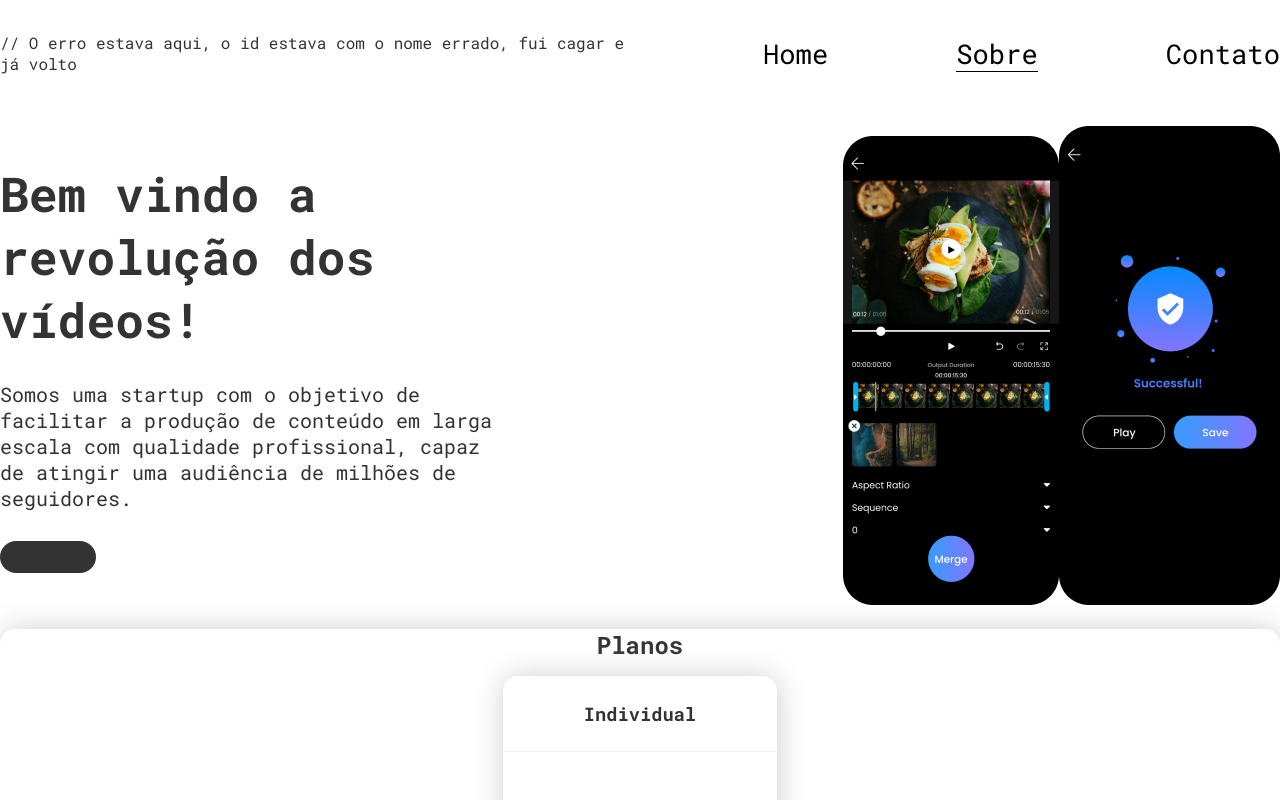
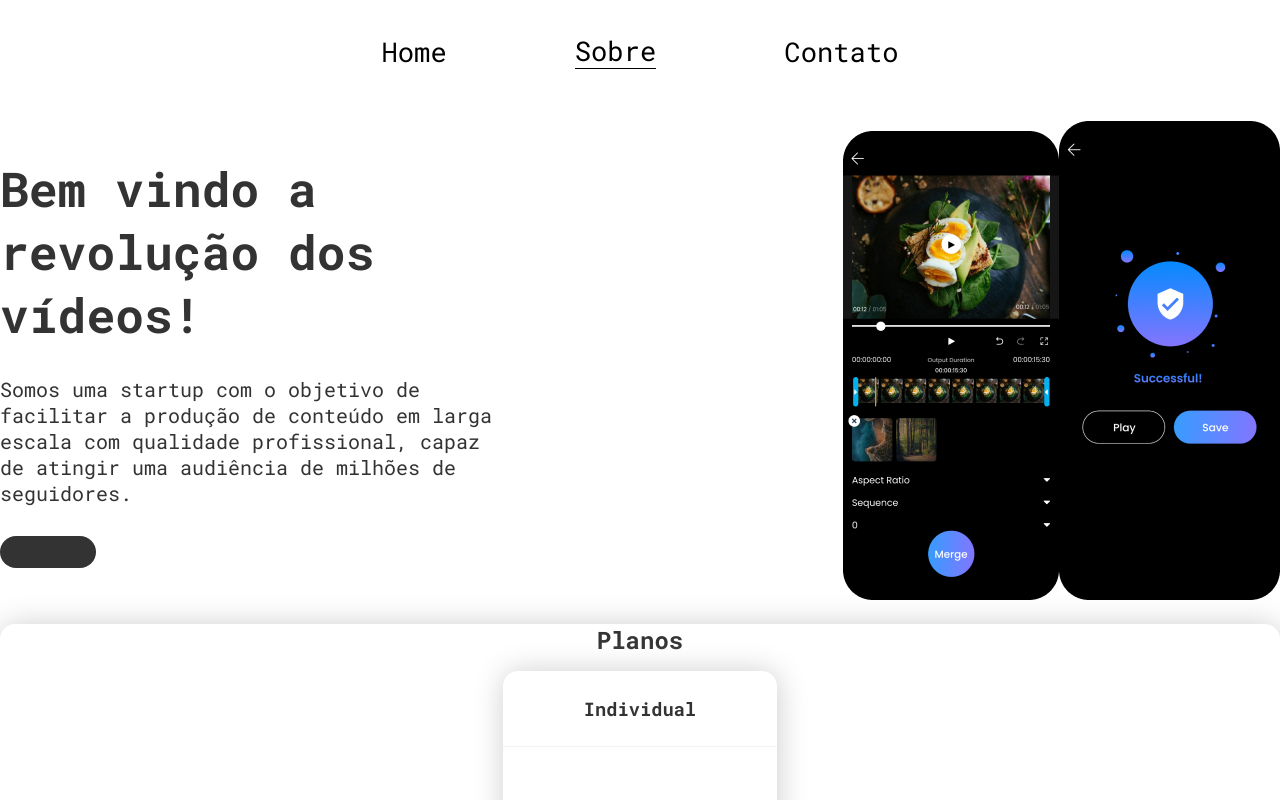
Before and after one commit to arthurrgsampaio/CP4-webdev, a React (Vite) app: page /sobre in a window 1280 px wide. Shown: the top 800 px of the page. Built offline with nearby package versions, Linux system fonts and the light colour scheme.

Commit message:
fix: id do containerHeader arrumado

```diff
--- a/src/components/Header/Header.jsx
+++ b/src/components/Header/Header.jsx
@@ -15,7 +15,7 @@ const Header = ({ selected }) => {
 
         case "sobre":
             return (
-                <div id="containerHeader"> // O erro estava aqui, o id estava com o nome errado, fui cagar e já volto
+                <div id="containerHeader">
                     <Link to="/" className="select">Home</Link>
                     <Link to="/sobre" className="select selected">Sobre</Link>
                     <Link to="/contato" className="select">Contato</Link>
```
